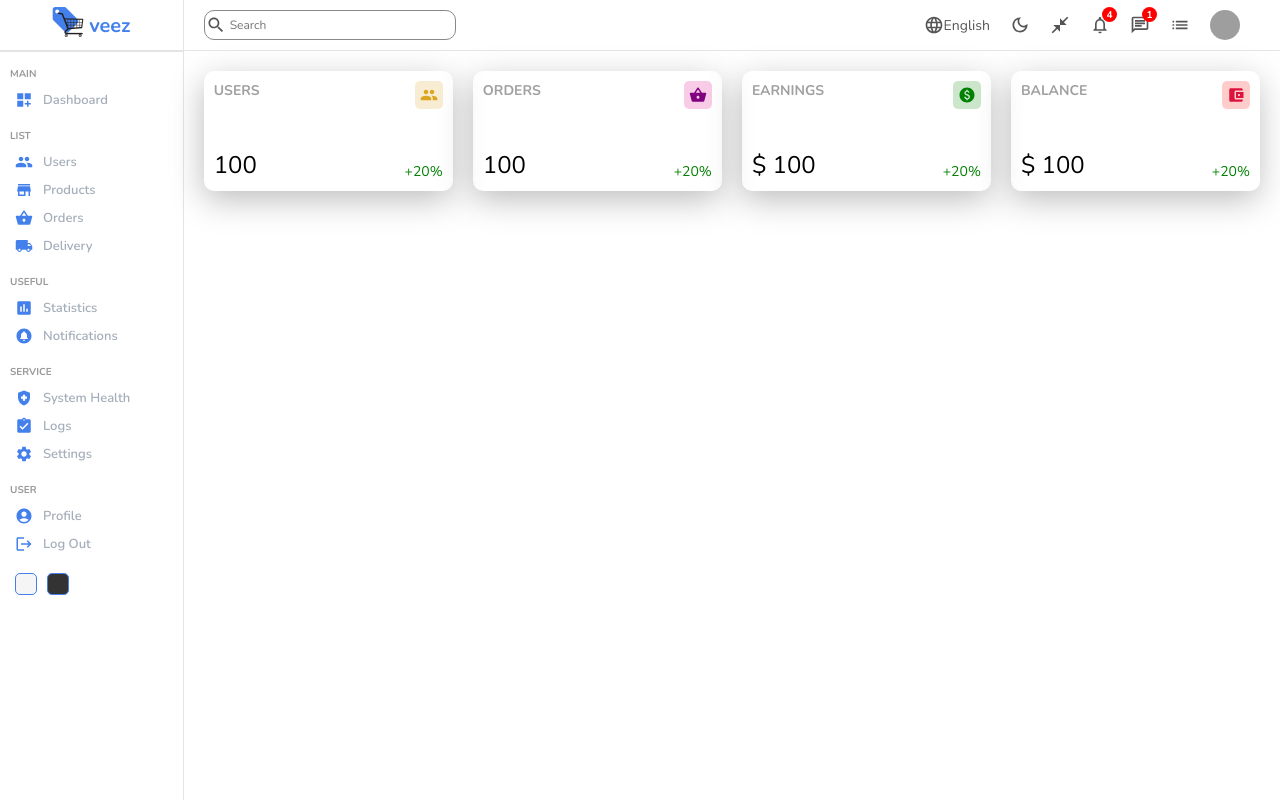
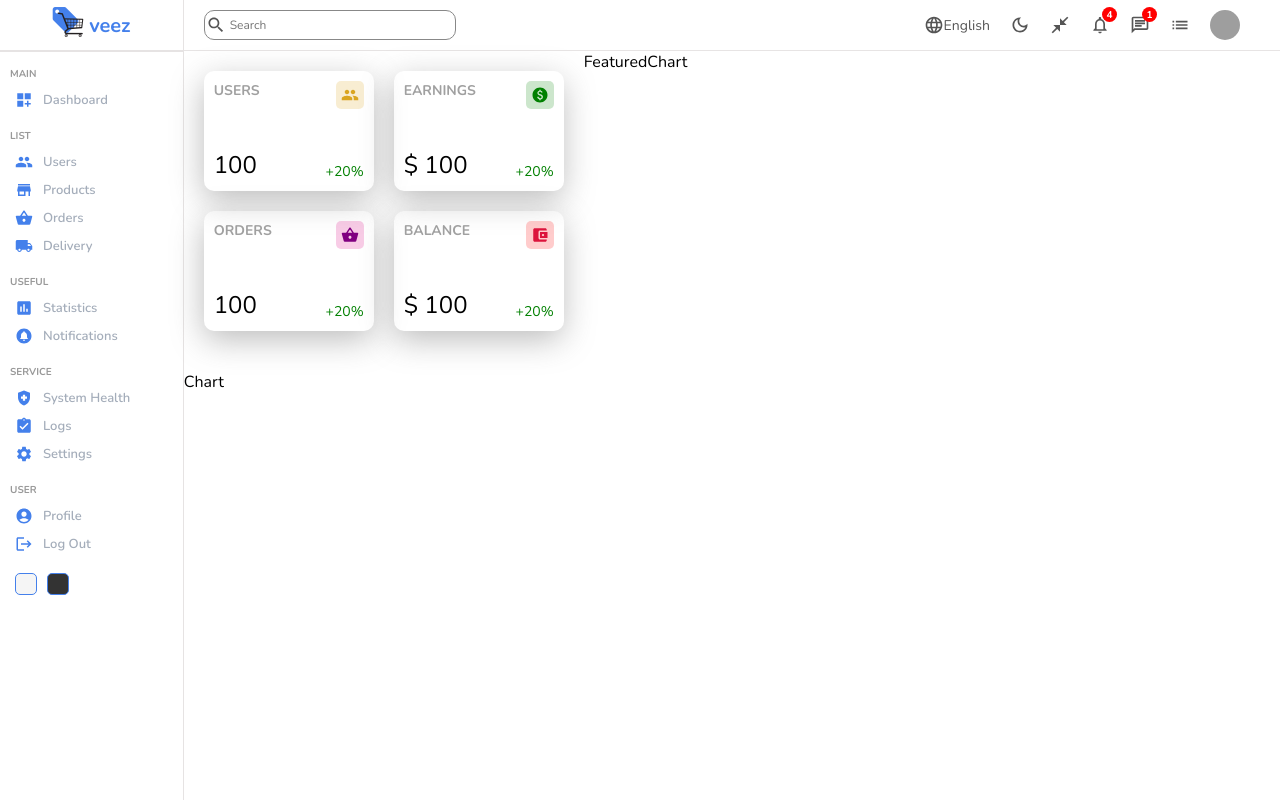
Before and after one commit to blairesc/Dashboard, a React (Create React App) app: page / in a window 1280 px wide. Built offline with nearby package versions, Linux system fonts and the light colour scheme; grey boxes are pictures that could not be loaded.

Commit message:
setting up the layout of the charts and widgets

```diff
--- /dev/null
+++ b/src/components/chart/Chart.jsx
@@ -0,0 +1,8 @@
+import "./chart.scss";
+const Chart = () => {
+  return (
+    <div>Chart</div>
+  )
+}
+
+export default Chart;
--- /dev/null
+++ b/src/components/featured/FeaturedChart.jsx
@@ -0,0 +1,9 @@
+import "./featuredChart.scss";
+
+const FeaturedChart = () => {
+  return (
+    <div>FeaturedChart</div>
+  )
+}
+
+export default FeaturedChart;
--- a/src/pages/home/Home.jsx
+++ b/src/pages/home/Home.jsx
@@ -2,20 +2,35 @@ import "./home.scss";
 import Sidebar from "../../components/sidebar/Sidebar";
 import NavBar from "../../components/navbar/NavBar";
 import Widget from "../../components/widget/Widget";
+import FeaturedChart from "../../components/featured/FeaturedChart";
+import Chart from "../../components/chart/Chart";
 
 const Home = () => {
   return (
-    <div>
     <div className="home">
       <Sidebar />
       <div className="homeContainer">
         <NavBar />
+
+        <div className="featuredContainer">
           <div className="widgets">
+            <div className="left">
               <Widget type="user" />
               <Widget type="order" />
+            </div>
+            <div className="right">
               <Widget type="earning" />
               <Widget type="balance" />
             </div>
+          </div>
+
+          <div className="featured">
+            <FeaturedChart />
+          </div>
+        </div>
+
+        <div className="chart">
+          <Chart />
         </div>
       </div>
     </div>
--- a/src/pages/home/home.scss
+++ b/src/pages/home/home.scss
@@ -4,10 +4,21 @@
     .homeContainer {
         flex: 6;
 
-        .widgets {
+        .featuredContainer {
             display: flex;
-            padding: 20px;
-            gap: 20px;
+
+            .widgets {
+                display: flex;
+                flex: 1;
+                padding: 20px;
+                gap: 20px;
+            }
+
+            .featured {
+                flex: 2;
+            }
+
         }
+
     }
 }
```
Also changed, not shown: src/components/chart/chart.scss (added), src/components/featured/featuredChart.scss (added). Lines whose indentation alone changed are shown as unchanged.
